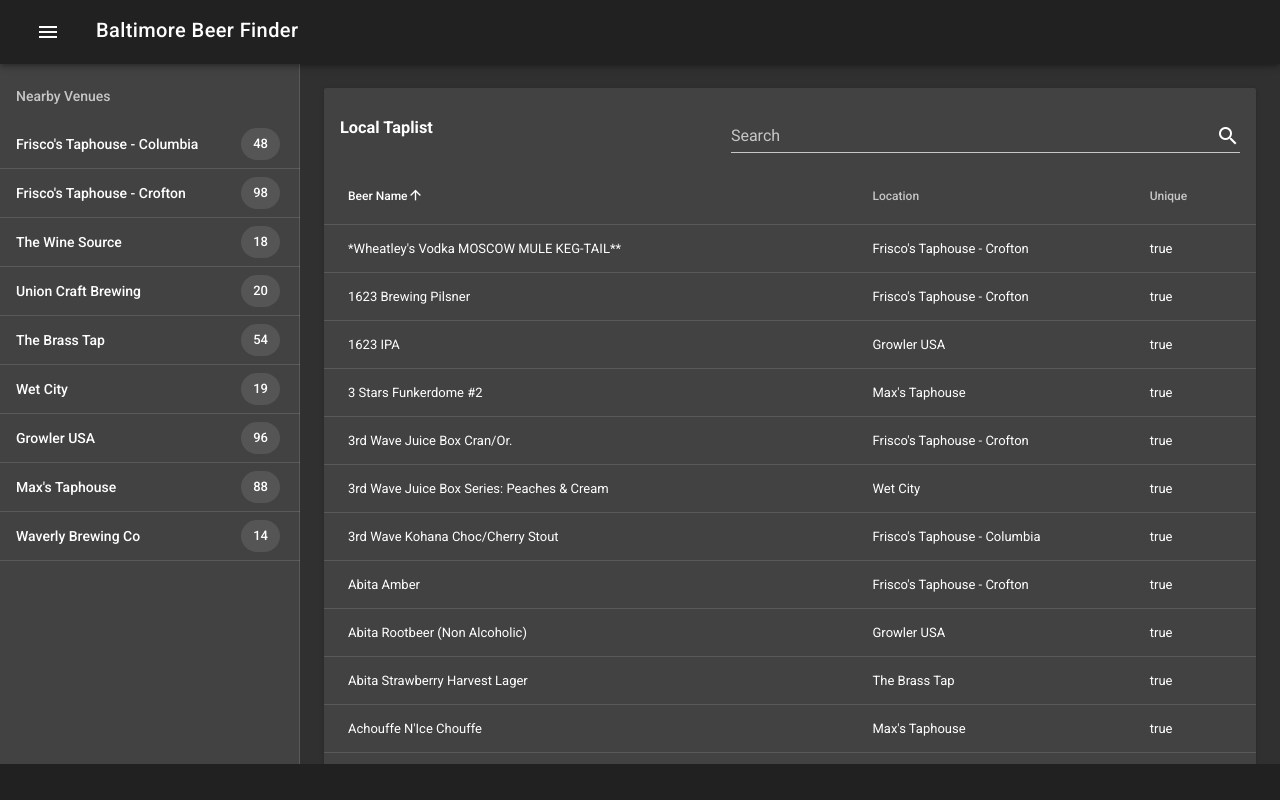
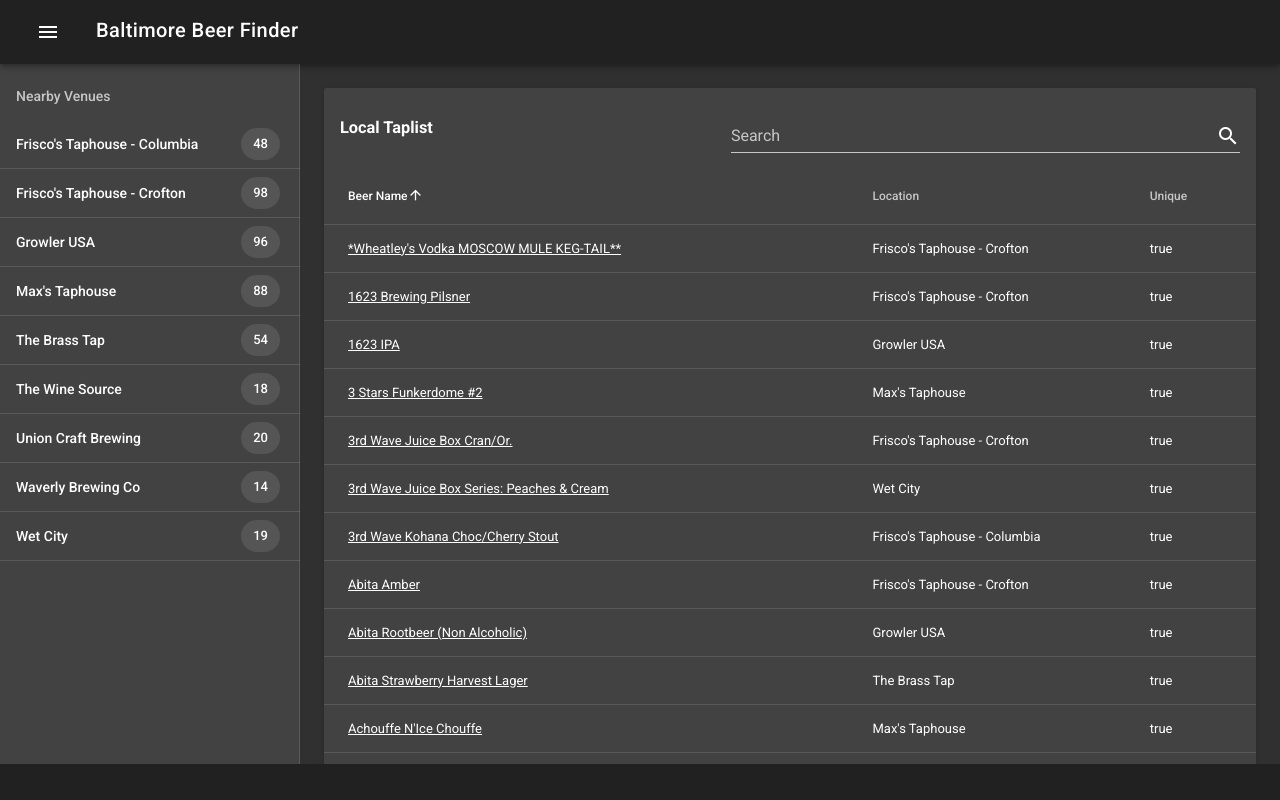
Before and after one commit to jporter-dev/taplist, a Vue app: page / in a window 1280 px wide. Shown: the top 800 px of the page. Built offline with nearby package versions, Linux system fonts and the light colour scheme.

Commit message:
Sorted venues and made beer names links

```diff
--- a/src/components/Taplist.vue
+++ b/src/components/Taplist.vue
@@ -21,7 +21,19 @@
       :rows-per-page-items="[25, 50, 100]"
     >
       <template slot="items" slot-scope="props">
-        <td>{{ props.item.name }}</td>
+        <td>
+          <a
+            :href="
+              `https://untappd.com/search?q=${encodeURIComponent(
+                props.item.name
+              )}`
+            "
+            target="_BLANK"
+            class="white--text"
+          >
+            {{ props.item.name }}
+          </a>
+        </td>
         <td>{{ props.item.location }}</td>
         <td>{{ true }}</td>
       </template>
--- a/src/components/Venues.vue
+++ b/src/components/Venues.vue
@@ -23,12 +23,19 @@
   computed: {
     ...mapState(["taplist"]),
     venues() {
-      return this.taplist
+      let venues = this.taplist
         .map(item => item.location)
         .reduce((acc, name) => {
           acc[name] = acc[name] ? acc[name] + 1 : 1;
           return acc;
         }, {});
+      const ordered_venues = {};
+      Object.keys(venues)
+        .sort()
+        .forEach(function(key) {
+          ordered_venues[key] = venues[key];
+        });
+      return ordered_venues;
     }
   },
   methods: {
```
